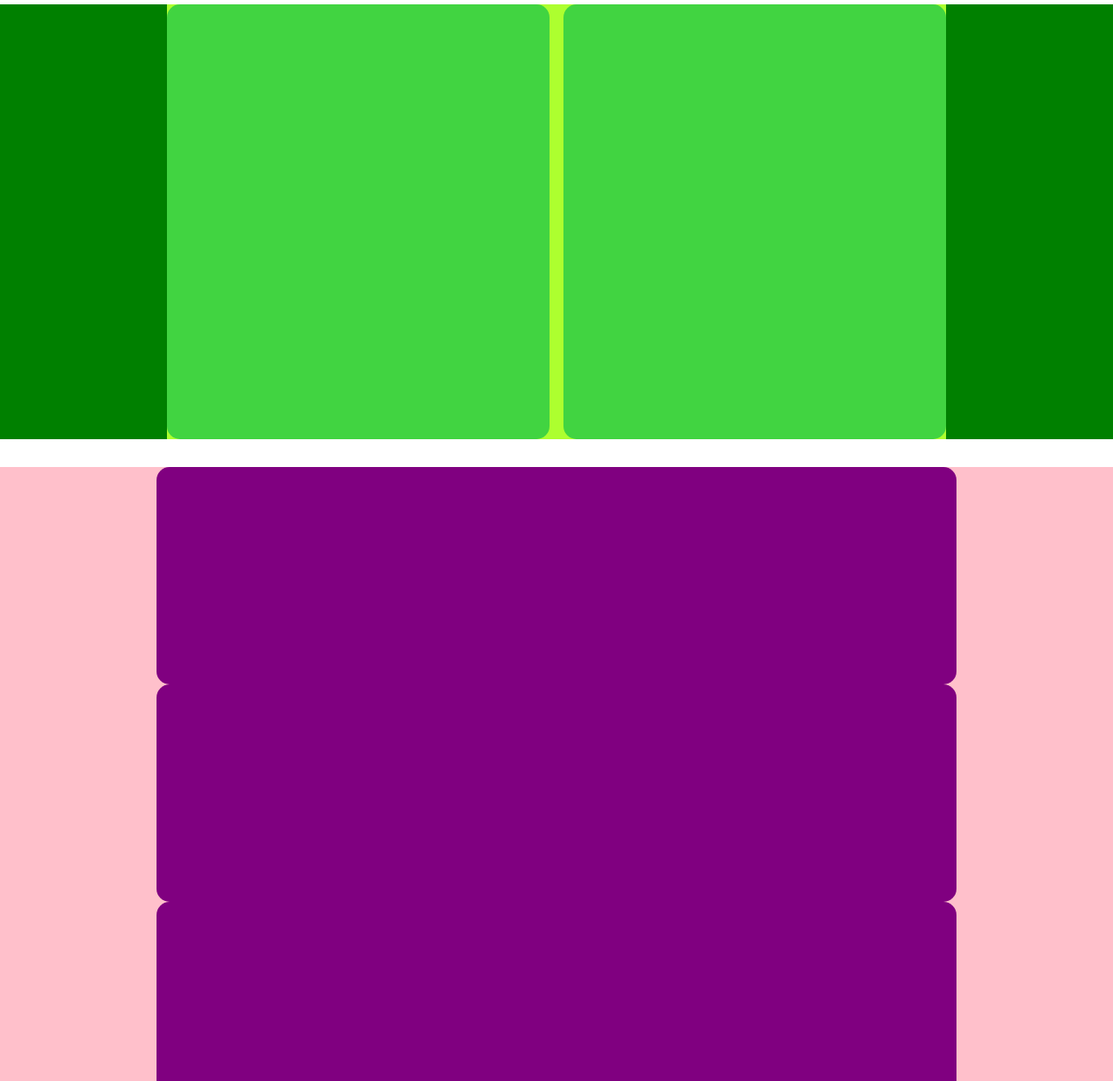
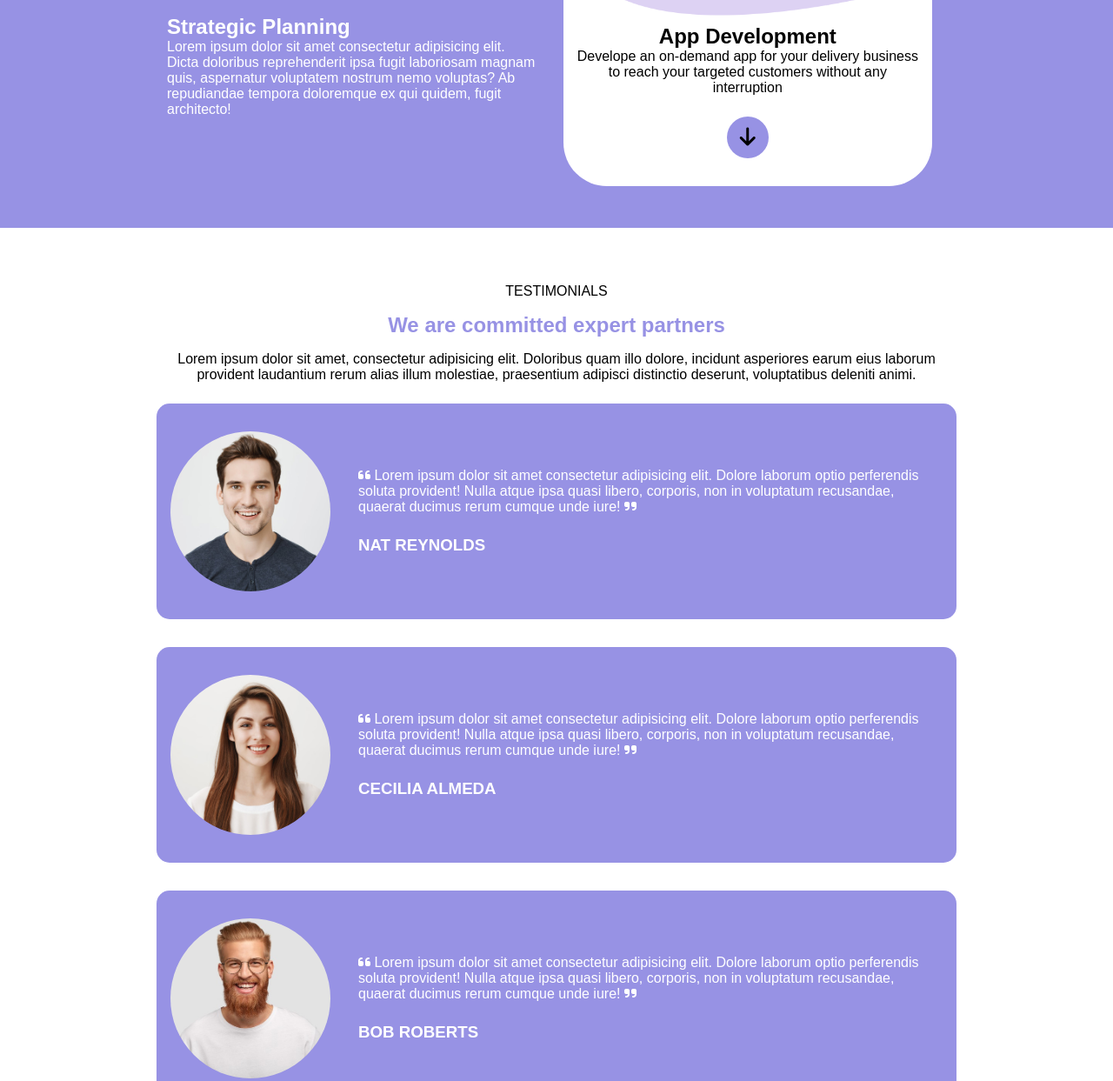
Before and after one commit to GabrielePazi/htmlcss-responsive-layout, a plain HTML site: page index.html in a window 1280 px wide. Shown: the part 1440-2683 px from the top of the page at 87% size. Drawn offline with Linux system fonts and the light colour scheme.

Commit message:
1.6 prime 3 sezioni responsive

```diff
--- a/css/style.css
+++ b/css/style.css
@@ -69,6 +69,10 @@ section {
     border-radius: 20px;
 }
 
+.centered-text {
+    text-align: center;
+}
+
 /*  HEADER  */
 
 nav {
@@ -115,22 +119,14 @@ nav {
 
 /*  MAIN  */
 
-#jumbo-section {
-    background-color: yellow;
-}
-
 .jumbo-container {
     display: flex;
     flex-direction: column;
     gap: var(--default-gap);
 }
 
-.jumbo-row {
-    background-color: orange;
-}
-
 .jumbo-col {
-    background-color: red;
+    background-color: rgb(181, 221, 255);
     display: flex;
     flex-direction: column;
     gap: var(--default-gap);
@@ -138,7 +134,6 @@ nav {
 
 .jumbo-col .col-1-2 {
     flex-basis: calc((100% / 2) - var(--default-gap));
-    background-color: rgb(215, 49, 49);
 }
 
 .jumbo-col-2-3-text {
@@ -147,7 +142,7 @@ nav {
     padding: 2rem;
 }
 
-.jumbo-container h2, i:not(.apple) {
+.jumbo-container h2, i{
     color: var(--primary-text-color-blue);
 }
 
@@ -170,6 +165,11 @@ nav {
     width: 100%;
 }
 
+.col-1-2-img  {
+    display: flex;
+    align-items: flex-end;
+}
+
 .jumbo-col-1-3-text {
     padding: 2rem;
 }
@@ -184,12 +184,21 @@ nav {
     font-size: 5rem;
 }
 
-.jumbo-col-1-3-text i, h2 {
+.jumbo-col-1-3-text h2 {
+    padding-bottom: 1.5rem;
+}
+
+.jumbo-col-1-3-text i {
     padding-bottom: 1.5rem;
 }
 
 #strategic-planning-section {
-    background-color: green;
+    background-color: rgb(151, 146, 228);;
+}
+
+.strategic-planning-row {
+    padding-top: 4rem;
+    padding-bottom: 2rem;
 }
 
 .strategic-planning-section-container {
@@ -199,26 +208,75 @@ nav {
     gap: var(--default-gap);
 }
 
-.strategic-planning-row {
-    background-color: greenyellow;
-    height: 1000px;
+.strategic-planning-col img {
+    width: 100%;
 }
 
-.strategic-planning-col {
-    background-color: rgb(65, 212, 65);
+.strategic-planning-row .strategic-planning-col:nth-child(2) {
+    margin: 1rem;
+    padding: 1rem;
+    border-radius: 50px;
+    background-color: white;
+}
+.strategic-planning-button {
+    position: relative;
+    transform: translate(-50%);
+    left: 50%;
+    border-radius: 50%;
+    width: 3rem;
+    aspect-ratio: 1/1;
+    font-size: 1.5rem;
+    background-color: rgb(151, 146, 228);
+    margin-bottom: 1rem;
+}
+
+.fa-arrow-down {
+    color: black;
 }
 
 #testimonials-section {
-    background-color: pink;
     display: flex;
     flex-direction: column;
     gap: var(--default-gap);
 }
 
 .testimonials-row {
-    border-radius: 15px;
-    height: 500px;
-    background-color: purple;
+    border-radius: 50px;
+    background-color: rgb(151, 146, 228);
+    margin-bottom: 2rem;
+    padding-top: 2rem;
+    padding-bottom: 2rem;
+}
+
+.testimonial-title {
+    background-color: white;
+    margin-bottom: -2rem;
+}
+
+.testimonials-row h2 {
+    color:rgb(151, 146, 228);
+}
+
+.testimonials-col {
+    display: flex;
+    flex-direction: column;
+    align-items: center;
+    gap: var(--default-gap);
+}
+
+.testimonials-col img {
+    width: 50%;
+    aspect-ratio: 1/1;
+    border-radius: 50%;
+    object-fit: cover;
+}
+
+.testimonials-col-text {
+    padding-left: 3rem;
+    padding-right: 3rem;
+    display: flex;
+    flex-direction: column;
+    align-items: center;
 }
 
 #cards-section {
@@ -276,7 +334,6 @@ footer {
 
     .jumbo-row .col-1-3{
         flex-basis: calc((100% / 3) - var(--default-gap));
-        flex-grow: 1;
     }
 
     .jumbo-row .col-2-3 {
@@ -285,8 +342,26 @@ footer {
 
     .testimonials-row {
         border-radius: 15px;
-        height: 250px;
-        background-color: purple;
+        background-color: rgb(151, 146, 228);
+    }
+
+    .testimonial-title {
+        background-color: white;
+    }
+
+    .testimonials-col {
+        flex-direction: row;
+    }
+
+    .testimonials-col img{
+        margin-left: 1rem;
+        width: 20%;
+    }
+
+    .testimonials-col-text {
+        padding-left: 1rem;
+        padding-right: 1rem;
+        align-items: flex-start;
     }
 
     .cards-row {
@@ -317,6 +392,11 @@ footer {
 /* RESPONSIVE DESKTOP DIMENSION */
 @media screen and (min-width: 992px) {
 
+    .container-m {
+        max-width: 920px;
+        width: 80%;
+    }
+
     .nav-menu-right .hamburger-menu {
         display: none;
     }
@@ -326,9 +406,18 @@ footer {
         align-items: center;
     }
 
-    .container-m {
-        max-width: 920px;
-        width: 80%;
+    .jumbo-col.col-2-3 {
+        flex-direction: row;
+    }
+
+
+    .jumbo-col-img {
+        display: flex;
+        align-items: flex-end;
+    }
+
+    .jumbo-col-2-3-text button {
+        padding: 0.5rem 1rem;
     }
 
     #strategic-planning-section .container-xs {
@@ -338,7 +427,14 @@ footer {
 
     .strategic-planning-row {
         flex-direction: row;
-        height: 500px;
+    }
+
+    .strategic-planning-row .strategic-planning-col:nth-child(1) img {
+        margin-bottom: 100px;
+    }
+
+    .strategic-planning-row .strategic-planning-col:nth-child(2) {
+        margin-top: 100px;
     }
 
     .col-1-2 {
--- a/index.html
+++ b/index.html
@@ -62,12 +62,12 @@
 
 										<p>Lorem ipsum dolor sit, amet consectetur adipisicing elit. Exercitationem officia, officiis iusto nihil doloribus iste nobis adipisci labore distinctio beatae similique debitis a sequi laudantium? Mollitia ut soluta incidunt possimus.</p>
 
-										<button class="btn clr-white"><i class="apple fa-brands fa-apple"></i> App Store</button>
+										<button class="btn clr-white"><i style="color: white;" class="apple fa-brands fa-apple"></i> App Store</button>
 									</div>
 								</div>
 
 								<!-- colonna con l'immagine -->
-								<div class="col col-1-2">
+								<div class="col col-1-2 col-1-2-img">
 
 									<!-- immagine -->
 									<div class="jumbo-col-img">
@@ -83,7 +83,7 @@
 
 									<h2>Clean Code</h2>
 
-									<p>Lorem, ipsum dolor sit amet consectetur adipisicing elit. Rerum quas eos nemo consequatur delectus officiis ex libero optio explicabo, debitis sit autem ullam velit? Eaque iure magnam et libero harum.</p>
+									<p class="centered-text">Lorem, ipsum dolor sit amet consectetur adipisicing elit. Rerum quas eos nemo consequatur delectus officiis ex libero optio explicabo, debitis sit autem ullam velit? Eaque iure magnam et libero harum.</p>
 								</div>
 							</div>
 						</div>
@@ -98,7 +98,7 @@
 
 									<h2>Web Design</h2>
 
-									<p>Lorem, ipsum dolor sit amet consectetur adipisicing elit. Rerum quas eos nemo consequatur delectus officiis ex libero optio explicabo, debitis sit autem ullam velit? Eaque iure magnam et libero harum.</p>
+									<p class="centered-text">Lorem, ipsum dolor sit amet consectetur adipisicing elit. Rerum quas eos nemo consequatur delectus officiis ex libero optio explicabo, debitis sit autem ullam velit? Eaque iure magnam et libero harum.</p>
 								</div>
 							</div>
 
@@ -109,7 +109,7 @@
 
 									<h2>Development</h2>
 
-									<p>Lorem, ipsum dolor sit amet consectetur adipisicing elit. Rerum quas eos nemo consequatur delectus officiis ex libero optio explicabo, debitis sit autem ullam velit? Eaque iure magnam et libero harum.</p>
+									<p class="centered-text">Lorem, ipsum dolor sit amet consectetur adipisicing elit. Rerum quas eos nemo consequatur delectus officiis ex libero optio explicabo, debitis sit autem ullam velit? Eaque iure magnam et libero harum.</p>
 								</div>
 							</div>
 
@@ -120,7 +120,7 @@
 
 									<h2>Branding</h2>
 
-									<p>Lorem, ipsum dolor sit amet consectetur adipisicing elit. Rerum quas eos nemo consequatur delectus officiis ex libero optio explicabo, debitis sit autem ullam velit? Eaque iure magnam et libero harum.</p>
+									<p class="centered-text">Lorem, ipsum dolor sit amet consectetur adipisicing elit. Rerum quas eos nemo consequatur delectus officiis ex libero optio explicabo, debitis sit autem ullam velit? Eaque iure magnam et libero harum.</p>
 								</div>
 							</div>
 						</div>
@@ -131,14 +131,29 @@
 				<section id="strategic-planning-section">
 					<div class="strategic-planning-section-container container-m container-xs">
 
-						<!-- Riga (che avrà elementi affiancati in desktop) -->
+						<!-- Riga  -->
 						<div class="row strategic-planning-row">
 
 							<!-- Prima colonna -->
-							<div class="col strategic-planning-col col-1-2"></div>
+							<div class="col strategic-planning-col col-1-2">
+								<img src="./img/planning1.png" alt="planning1">
+
+								<h2 class="clr-white">Strategic Planning</h2>
+
+								<p class="clr-white">Lorem ipsum dolor sit amet consectetur adipisicing elit. Dicta doloribus reprehenderit ipsa fugit laboriosam magnam quis, aspernatur voluptatem nostrum nemo voluptas? Ab repudiandae tempora doloremque ex qui quidem, fugit architecto!
+								</p>
+							</div>
 
 							<!-- Seconda colonna -->
-							<div class="col strategic-planning-col col-1-2"></div>
+							<div class="col strategic-planning-col col-1-2">
+								<img src="./img/planning2.png" alt="planning2">
+
+								<h2 class="centered-text">App Development</h2>
+
+								<p class="centered-text">Develope an on-demand app for your delivery business to reach your targeted customers without any interruption</p>
+
+								<button class="btn strategic-planning-button"><i class="fa-solid fa-arrow-down"></i></button>
+							</div>
 						</div>
 					</div>
 				</section>
@@ -147,16 +162,65 @@
 				<section id="testimonials-section">
 					<div class="container-m">
 						<!-- Prima riga -->
-						<div class="row testimonials-row "></div>
+						<div class="row testimonials-row testimonial-title">
+
+							<div class="centered-text">TESTIMONIALS</div>
+
+							<h2 class="centered-text">We are committed expert partners</h2>
+
+							<p class="centered-text">Lorem ipsum dolor sit amet, consectetur adipisicing elit. Doloribus quam illo dolore, incidunt asperiores earum eius laborum provident laudantium rerum alias illum molestiae, praesentium adipisci distinctio deserunt, voluptatibus deleniti animi.</p>
+						</div>
 
 						<!-- Seconda riga -->
-						<div class="row testimonials-row "></div>
+						<div class="row testimonials-row">
+							<div class="col testimonials-col">
+								<img src="./img/testimonial1.jpg" alt="testimonials1">
+
+								<div class="testimonials-col-text">
+									<p class="clr-white">
+										<i class="fa-solid fa-quote-left clr-white"></i>
+										Lorem ipsum dolor sit amet consectetur adipisicing elit. Dolore laborum optio perferendis soluta provident! Nulla atque ipsa quasi libero, corporis, non in voluptatum recusandae, quaerat ducimus rerum cumque unde iure!
+										<i class="fa-solid fa-quote-right clr-white"></i>
+									</p>
+
+									<h3 class="clr-white">NAT REYNOLDS</h3>
+								</div>
+							</div>
+						</div>
 
 						<!-- Terza riga -->
-						<div class="row testimonials-row "></div>
+						<div class="row testimonials-row ">
+							<div class="col testimonials-col">
+								<img src="./img/testimonial2.jpg" alt="testimonials2">
+
+								<div class="testimonials-col-text">
+									<p class="clr-white">
+										<i class="fa-solid fa-quote-left clr-white"></i>
+										Lorem ipsum dolor sit amet consectetur adipisicing elit. Dolore laborum optio perferendis soluta provident! Nulla atque ipsa quasi libero, corporis, non in voluptatum recusandae, quaerat ducimus rerum cumque unde iure!
+										<i class="fa-solid fa-quote-right clr-white"></i>
+									</p>
+
+									<h3 class="clr-white">CECILIA ALMEDA</h3>
+								</div>
+							</div>
+						</div>
 
 						<!-- Quarta riga -->
-						<div class="row testimonials-row "></div>
+						<div class="row testimonials-row ">
+							<div class="col testimonials-col">
+								<img src="./img/testimonial3.jpg" alt="testimonials3">
+
+								<div class="testimonials-col-text">
+									<p class="clr-white">
+										<i class="fa-solid fa-quote-left clr-white"></i>
+										Lorem ipsum dolor sit amet consectetur adipisicing elit. Dolore laborum optio perferendis soluta provident! Nulla atque ipsa quasi libero, corporis, non in voluptatum recusandae, quaerat ducimus rerum cumque unde iure!
+										<i class="fa-solid fa-quote-right clr-white"></i>
+									</p>
+
+									<h3 class="clr-white">BOB ROBERTS</h3>
+								</div>
+							</div>
+						</div>
 					</div>
 					</section>
 
@@ -164,8 +228,12 @@
 				<section id="cards-section">
 					<div class="container-m">
 						<!-- Testo -->
-						<div class="cards-section-text"></div>
+						<div class="cards-section-text">
+							<h2 class="clr-white centered-text">Benefits of working with us</h2>
+						</div>
 
+
+						<!-- Cards -->
 						<div class="row cards-row">
 							<div class="col col-cards col-1-2 col-1-3"></div>
 							<div class="col col-cards col-1-2 col-1-3"></div>
```
